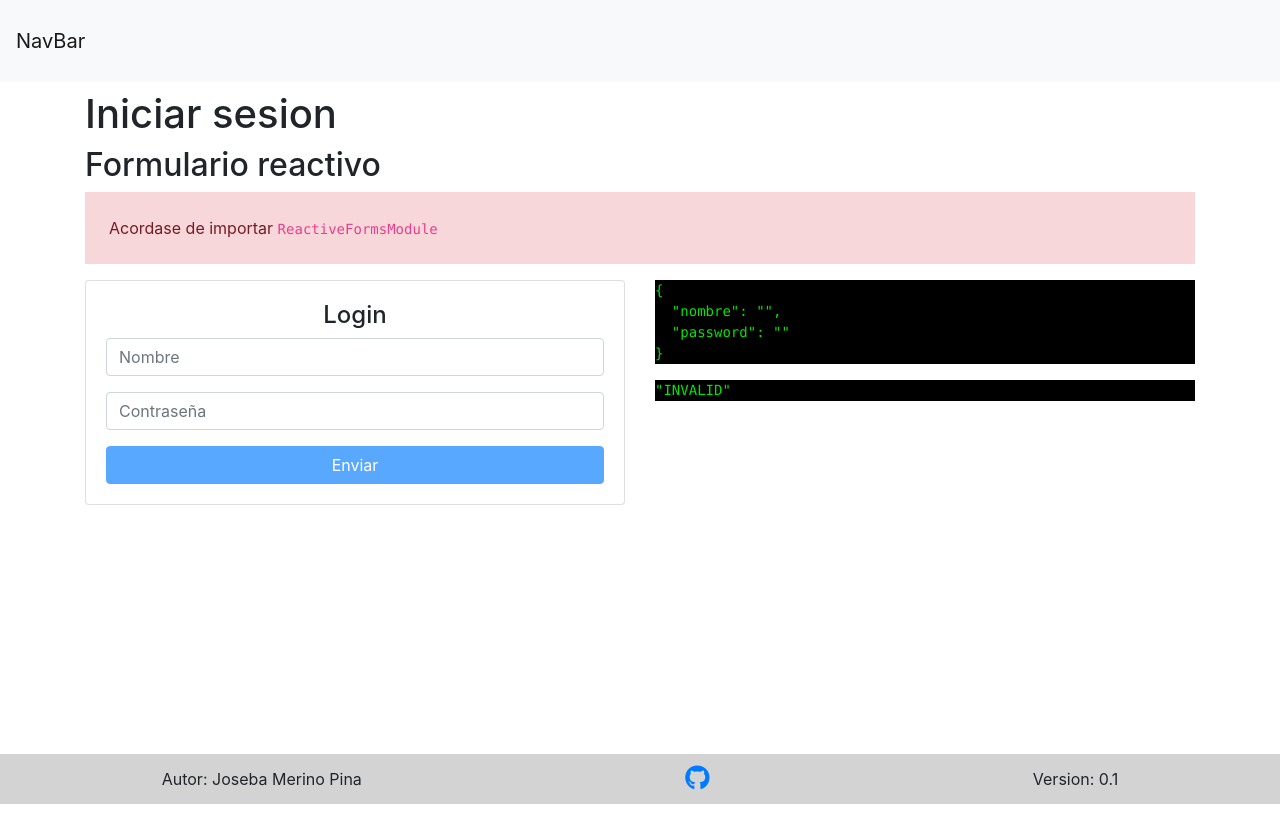
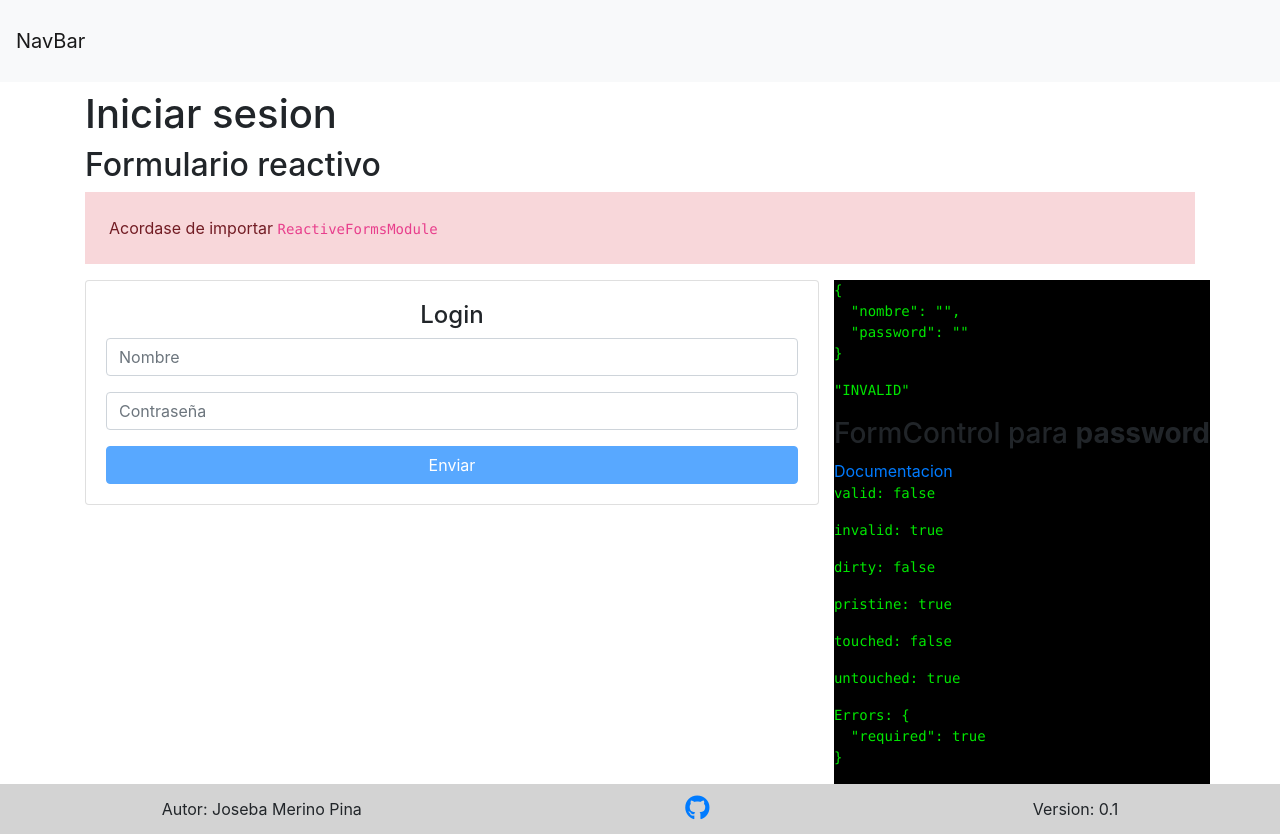
Before and after one commit to JosebaMerino/AngularIpartek, an Angular app: page /login in a window 1280 px wide. Before the commit the page ends 804 px from the top, so only its background shows below. Built offline with nearby package versions, Linux system fonts and the light colour scheme.

Commit message:
Nada nuevo

```diff
--- a/src/app/paginas/login/login.component.html
+++ b/src/app/paginas/login/login.component.html
@@ -14,6 +14,12 @@
         <form [formGroup]="formulario" (ngSubmit)="enviar(formulario.value)">
           <div class="form-group">
             <input type="text" class="form-control" formControlName="nombre" placeholder="Nombre">
+            <div [hidden]="!(formulario.controls.nombre.invalid && formulario.controls.nombre.dirty)">
+              <small *ngIf="formulario.controls.nombre.errors.minlength">
+                La longitud minima tiene que ser {{ formulario.controls.nombre.errors.minlength.requiredLength }}
+              </small>
+            </div>
+
             <small *ngIf="formulario.controls.nombre.invalid && formulario.controls.nombre.dirty">
               Minimo 6 caracteres, maximo 8
             </small>
@@ -27,8 +33,18 @@
       </div> <!-- .card-body -->
     </div><!-- .card -->
   </div> <!-- .col 1 -->
-  <div class="col">
+  <div class="col" class="negro">
     <pre class="">{{ formulario.value | json }}</pre>
     <pre>{{ formulario.status | json }}</pre>
+    <h3>FormControl para <b>password</b></h3>
+    <a href="https://angular.io/api/forms/FormControl" target="_blank">Documentacion</a>
+
+    <pre>valid: {{ formulario.controls.password.valid | json }}</pre>
+    <pre>invalid: {{ formulario.controls.password.invalid | json }}</pre>
+    <pre>dirty: {{ formulario.controls.password.dirty | json }}</pre>
+    <pre>pristine: {{ formulario.controls.password.pristine | json }}</pre>
+    <pre>touched: {{ formulario.controls.password.touched | json }}</pre>
+    <pre>untouched: {{ formulario.controls.password.untouched | json }}</pre>
+    <pre>Errors: {{ formulario.controls.password.errors | json }}</pre>
   </div> <!-- .col 2 -->
 </div>
--- a/src/app/paginas/login/login.component.scss
+++ b/src/app/paginas/login/login.component.scss
@@ -6,3 +6,7 @@ pre {
 input[type="text"].ng-dirty.ng-invalid, input[type="password"].ng-dirty.ng-invalid {
   border: 1px solid red;
 }
+
+.negro {
+  background-color: black;
+}
--- a/src/app/paginas/login/login.component.ts
+++ b/src/app/paginas/login/login.component.ts
@@ -27,7 +27,8 @@ export class LoginComponent implements OnInit {
   } // ngOnInit
 
   enviar(values: any) {
-    console.trace('enviar formulario %o', values)
+    console.trace('enviar formulario %o', values);
+
   } // enviar
 
 }// LoginComponent
```
